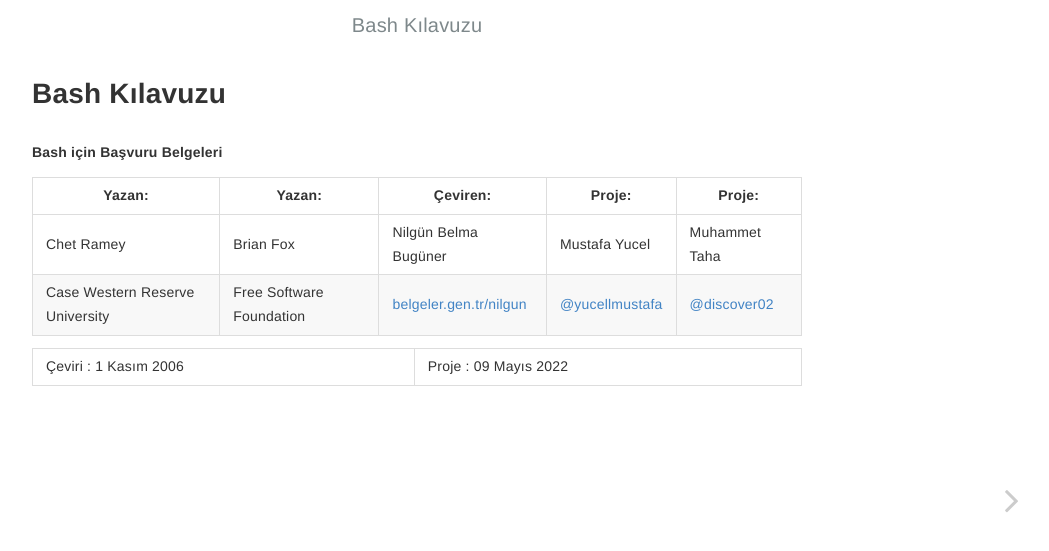
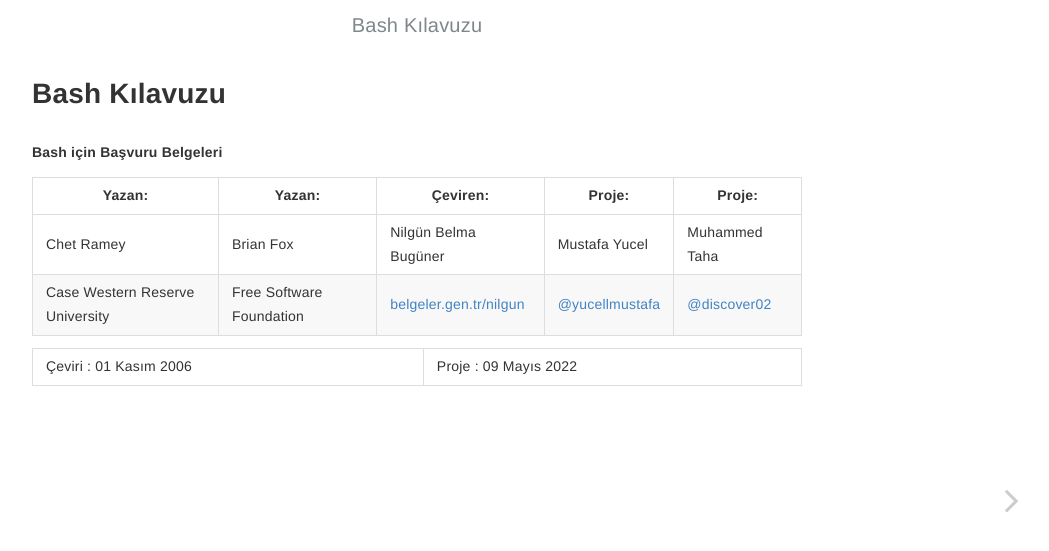
Before and after one commit to yucellmustafa/bash, a Jekyll site: the page built from index.md, in a window 1280 px wide. Shown: the top 551 px of the page, without its empty margins (223-1272 px from the left). Built offline with Jekyll 4.4.1, drawn with Linux system fonts in a browser that asks for light colours.

Commit message:
fix typo

```diff
--- a/index.md
+++ b/index.md
@@ -6,7 +6,7 @@ layout: home
 
 | Yazan:                          | Yazan:                   | Çeviren:                                                      | Proje:                                                 | **Proje:**                                        |
 | ------------------------------- | ------------------------ | ------------------------------------------------------------- | ------------------------------------------------------ | ------------------------------------------------- |
-| Chet Ramey                      | Brian Fox                | Nilgün Belma Bugüner                                          | Mustafa Yucel                                          | Muhammet Taha                                     |
+| Chet Ramey                      | Brian Fox                | Nilgün Belma Bugüner                                          | Mustafa Yucel                                          | Muhammed Taha                                     |
 | Case Western Reserve University | Free Software Foundation | [belgeler.gen.tr/nilgun](https://www.belgeler.gen.tr/nilgun/) | [@yucellmustafa](https://www.github.com/yucellmustafa) | [@discover02](https://www.github.com/discover02/) |
 
-| Çeviri : 1 Kasım 2006 | Proje : 09 Mayıs 2022 |
+| Çeviri : 01 Kasım 2006 | Proje : 09 Mayıs 2022 |
```
